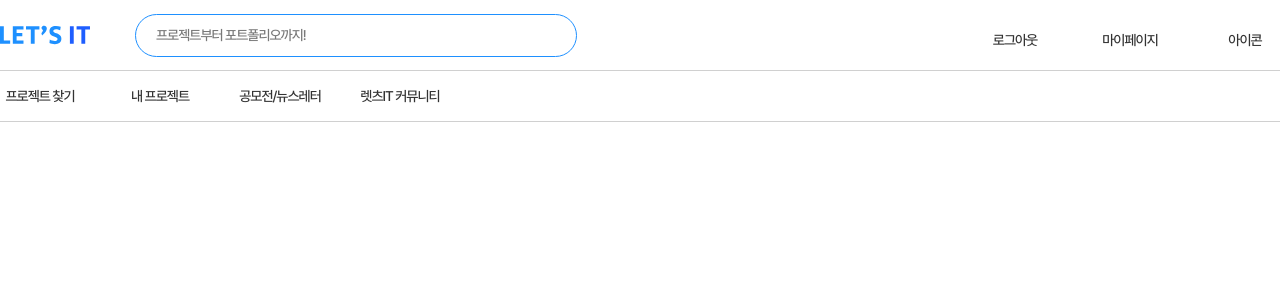
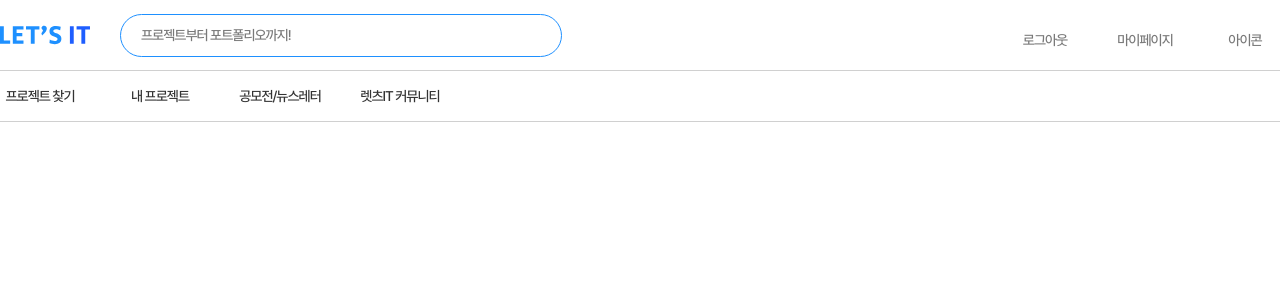
Before and after one commit to yezixx/SOLUX_LETS_IT_Frontend, a React (Vite) app: page / in a window 1280 px wide. Shown: the top 300 px of the page. Built offline with nearby package versions, Linux system fonts and the light colour scheme.

Commit message:
Add mypage subNav

```diff
--- a/src/Components/Header/Nav/Nav.jsx
+++ b/src/Components/Header/Nav/Nav.jsx
@@ -1,18 +1,50 @@
 import styles from './Nav.module.css'
 import Logo from '../../../Image/Logo.svg?react'
+import { useState } from 'react';
 
 const Nav= ()=>{
+    const navCont = ['로그아웃','마이페이지','아이콘']
+
+    const [hoverState, setHoverState] = useState({
+        '마이페이지' : false
+    });
+
+    const subNavCont = {
+        '마이페이지' : ['프로필 관리','포트폴리오 관리','개인정보 수정']
+    }
+
+    const handleMouseEnter = (menu) => {
+        setHoverState(prevState => ({
+            ...prevState,
+            [menu]: true
+        }));
+    };
+
+    const handleMouseLeave = (menu) => {
+        setHoverState(prevState => ({
+            ...prevState,
+            [menu]: false
+        }));
+    };
+
     return(
         <div className={styles.navWrap}>
             <div className={styles.navCont}>
                 <Logo width='90px' height='50px'/>
                 <div className={styles.searchBar}>
-                    <input placeholder='프로젝트부터 포트폴리오까지!'>
-                    </input>
+                    <input placeholder='프로젝트부터 포트폴리오까지!' />
                 </div>
-                <button>로그아웃</button>
-                <button>마이페이지</button>
-                <button>아이콘</button>
+                {navCont
+                    .map((menu, id) => (
+                        <div key={id} onMouseEnter={() => handleMouseEnter(menu)} onMouseLeave={() => handleMouseLeave(menu)}>
+                            <button>{menu}</button>
+                            {hoverState[menu] && subNavCont[menu] && (
+                                <ul className={styles.subNavWrap}>
+                                    {subNavCont[menu].map((item, itemId) => <li key={itemId}>{item}</li>)}
+                                </ul>
+                            )}
+                        </div>
+                    ))}
             </div>
         </div>
     )
--- a/src/Components/Header/Nav/Nav.module.css
+++ b/src/Components/Header/Nav/Nav.module.css
@@ -10,7 +10,7 @@
     width: 1320px;
     height: 80px;
     display: flex;
-    gap: 45px;
+    gap: 30px;
     align-items: center;
 
 }
@@ -22,6 +22,7 @@
     height: 62px;
     transition: border-bottom 0.1s ease;
     width: 70px;
+    color: #797979;
 }
 .navCont button:hover{
     color: #1E90FF;
@@ -40,7 +41,34 @@
 }
 .searchBar input::placeholder{
     color: #797979;
+    flex: 1;
 }
 .searchBar input:focus::placeholder{
     color: transparent;
 }
+
+.subNavWrap{
+    width: 120px;
+    box-shadow: 4px 4px 2px rgba(0,0,0,0.2);
+    border: 1px solid #e0e0e0;
+    border-radius: 4px;
+    background-color: white;
+    position: absolute;
+    top: calc(100%+10px);
+    transform: translate(-20%)
+}
+.subNavWrap li{
+    width: 120px;
+    height: 30px;
+    display: flex;
+    justify-content: center;
+    align-items: center;
+    text-align: center;
+    margin-top: 10px;
+    margin-bottom: 10px;
+    cursor: pointer;
+    font-size: 14px;
+}
+.subNavWrap li:hover{
+    color: #1e5eff
+}
```
